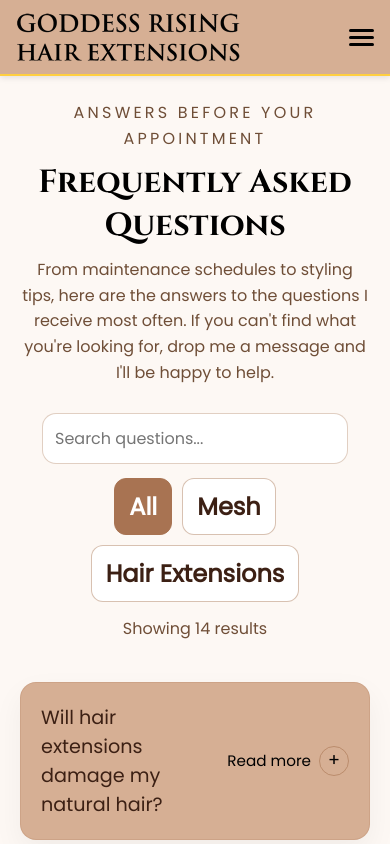
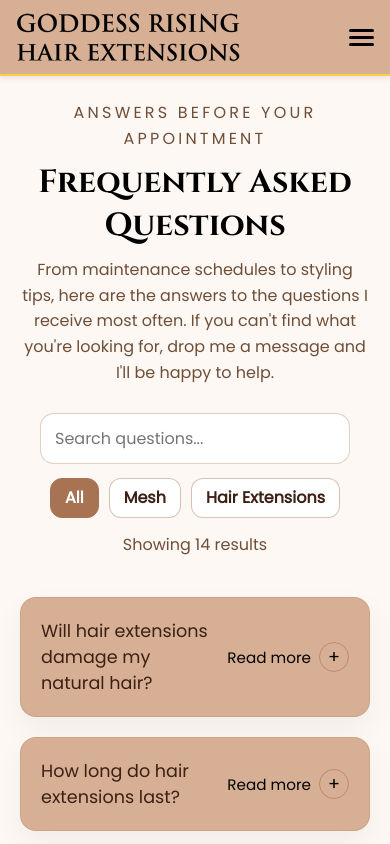
Before and after one commit to mr-aust1n/GoddessRisingNext, a Next.js app: page /faq in a window 390 px wide. Shown: the top 844 px of the page. Built offline with nearby package versions, Linux system fonts and the light colour scheme.

Commit message:
Update Faq.module.css

```diff
--- a/styles/Faq.module.css
+++ b/styles/Faq.module.css
@@ -1,6 +1,6 @@
 .faqPage {
     background: #fdf8f4;
-    padding: 160px 20px;
+    padding: 100px 20px;
     color: #4d2b1f;
     font-family: var(--text-font);
 }
@@ -17,7 +17,7 @@
 
 .intro h1 {
     font-family: var(--title-font);
-    font-size: clamp(2rem, 4vw, 2.8rem);
+    font-size: clamp(2rem, 7vw, 2.6rem);
     margin-bottom: 10px;
 }
 
@@ -48,7 +48,7 @@
 }
 
 .searchInput {
-    width: 100%;
+    width: 80%;
     padding: 12px 14px;
     border-radius: 14px;
     border: 1px solid rgba(169, 118, 82, 0.35);
@@ -67,6 +67,7 @@
     gap: 10px;
     flex-wrap: wrap;
     justify-content: center;
+    width: 100%;
 }
 
 .filterBtn {
@@ -78,7 +79,8 @@
     cursor: pointer;
     font-family: var(--text-font);
     font-weight: 600;
-    font-size: 24px;
+    font-size: 1rem;
+    line-height: 1.1;
 }
 
 .filterBtn:hover {
@@ -118,7 +120,7 @@
 
 .faqItem {
     border-radius: 16px;
-    padding: 24px;
+    padding: 20px;
     border: 1px solid rgba(169, 118, 82, 0.2);
     box-shadow: 0 12px 30px rgba(0, 0, 0, 0.05);
     transition: border-color 0.2s ease, box-shadow 0.2s ease;
@@ -147,7 +149,7 @@
     align-items: center;
     gap: 12px;
     text-align: left;
-    font-size: 1.2rem;
+    font-size: 1.1rem;
     color: #3c2014;
     cursor: pointer;
     padding: 0;
@@ -235,17 +237,21 @@
     border: 0;
 }
 
-@media (max-width: 640px) {
+/* Desktop  */
+@media (min-width: 640px) {
     .faqPage {
-        padding: 100px 20px;
+        padding: 160px 20px;
     }
 
     .faqItem {
-        padding: 20px;
+        padding: 24px;
+    }
+
+    .questionButton {
+        font-size: 1.2rem;
     }
 
     .searchInput {
-        padding: 12px;
-        max-width: 80%;
+        width: 100%;
     }
 }
```
